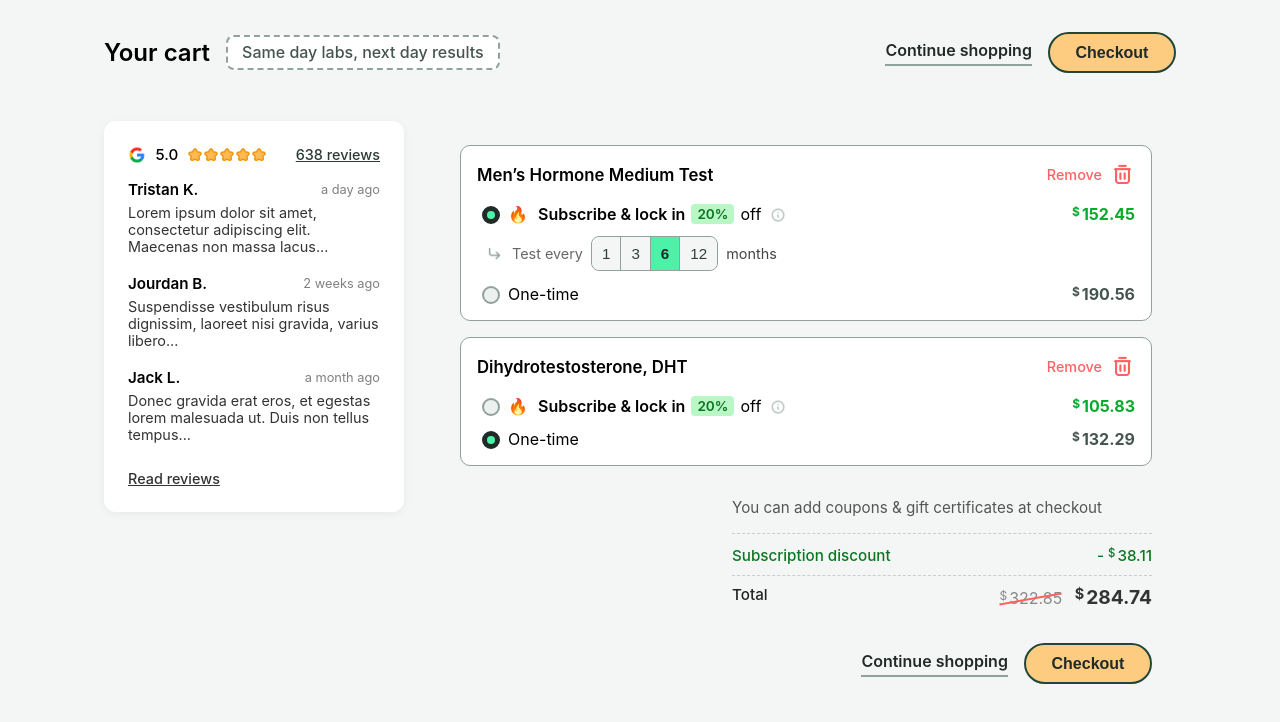
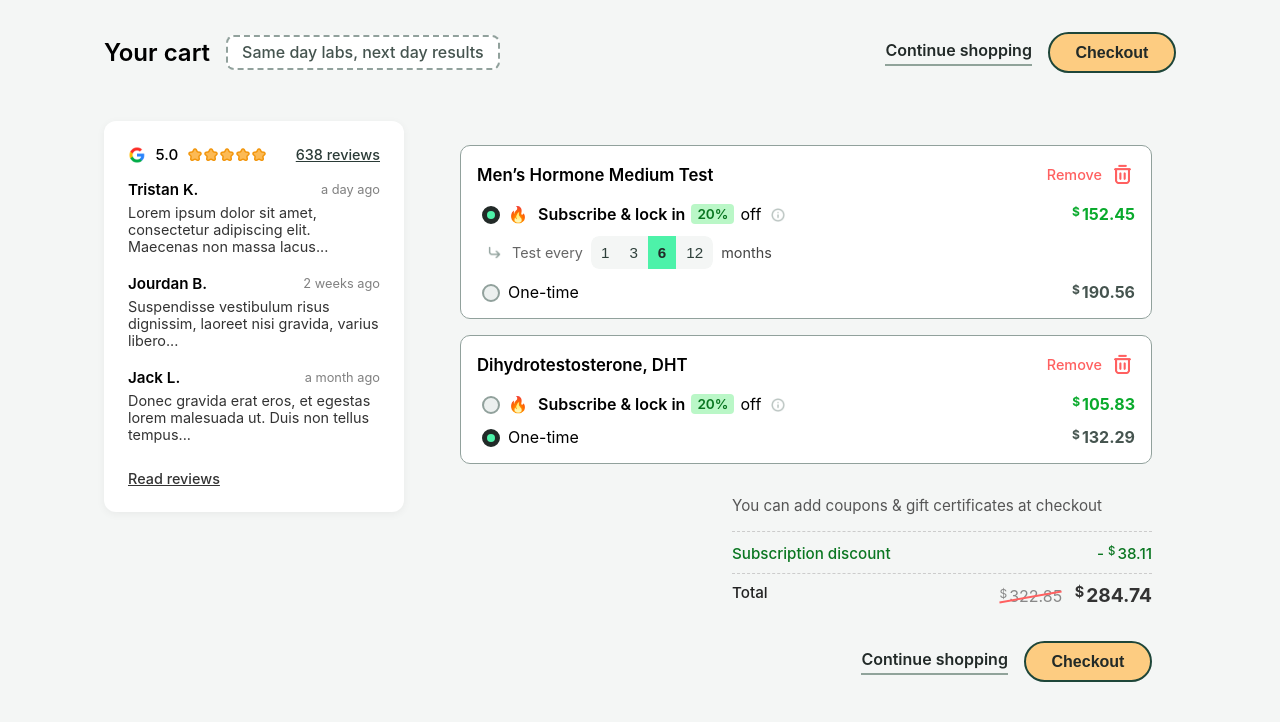
Before and after one commit to radyatamaa/cart-react-responsive, a React (Create React App) app: page / in a window 1280 px wide. Shown: the top 722 px of the page. Built offline with nearby package versions, Linux system fonts and the light colour scheme.

Commit message:
fix styling

```diff
--- a/src/styles/cart.scss
+++ b/src/styles/cart.scss
@@ -5,7 +5,7 @@
 }
 
 .page-wrapper {
-  max-width: 1200px; // atau sesuai dengan desain Figma kamu
+  max-width: 1200px;
   margin: 0 auto;
   padding: 0 2rem;
 
@@ -196,11 +196,11 @@
 .cart-container {
  padding: 2rem;
  display: grid;
- align-items: start;            /* ⬅ MODIFY */
- grid-template-columns: 300px 1fr; /* panel kiri fixed 300px, panel kanan fleksibel */
- column-gap: 2rem;             /* jarak horisontal */
- row-gap: 2rem;                /* jarak vertikal */
- padding: 2rem;                /* tetap gunakan padding wrapper */
+ align-items: start;
+ grid-template-columns: 300px 1fr;
+ column-gap: 2rem;
+ row-gap: 2rem;
+ padding: 2rem;
 //   background-color: #F4F6F5;
 
   @media (max-width: 768px) {
@@ -513,8 +513,8 @@ word-wrap: break-word;
     .month-buttons {
       display: flex;
       border-radius: 8px;
-      overflow: hidden; // biar button terlihat menyatu
-      border: 1px solid #91A19C;
+      overflow: hidden;
+      // border: 1px solid #91A19C;
 
       button {
         flex: 1;
@@ -526,10 +526,22 @@ word-wrap: break-word;
         color: #2f403b;
         cursor: pointer;
         transition: background 0.2s ease;
-        border-right: 1px solid #91A19C;
+        position: relative;
 
-        &:last-child {
-          border-right: none;
+        // border kanan antar tombol
+        // &::after {
+        //   content: "";
+        //   position: absolute;
+        //   top: 0;
+        //   right: 0;
+        //   width: 1px;
+        //   height: 100%;
+        //   background-color: #91A19C;
+        // }
+
+        // hilangkan garis kanan di tombol terakhir
+        &:last-child::after {
+          display: none;
         }
 
         &:first-child {
@@ -546,9 +558,15 @@ word-wrap: break-word;
           background: #4df2a9;
           color: #222A28;
           font-weight: bold;
+
+          // hilangkan border-kanan saat active agar tidak double
+          &::after {
+            display: none;
+          }
         }
       }
     }
+
 
 
     .month-unit {
```
